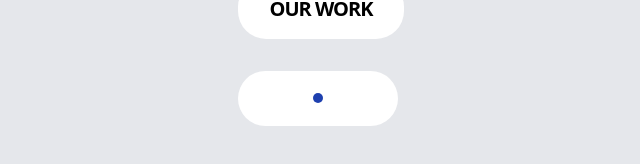
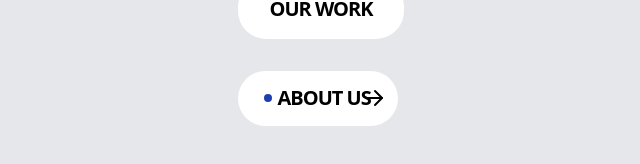
Before and after one commit to Divnoor-4602/animation-library, a Next.js app: page /creative-buttons in a window 1280 px wide. Shown: the part 348-512 px from the top of the page, without its empty margins (319-959 px from the left). Built offline with nearby package versions, Linux system fonts and the light colour scheme.

Commit message:
Enhance CreativeButtons component with arrow animation and improved button scaling effects

```diff
--- a/components/creative-buttons/CreativeButtons.tsx
+++ b/components/creative-buttons/CreativeButtons.tsx
@@ -2,6 +2,7 @@
 
 import React from "react";
 import { motion } from "motion/react";
+import { ArrowRight } from "lucide-react";
 
 const CreativeButtons = () => {
   return (
@@ -32,6 +33,11 @@ const PushButton = () => {
       y: 0,
       scale: 1,
     },
+  };
+
+  const arrowVariants = {
+    initial: {},
+    hovered: {},
   };
 
   return (
@@ -78,29 +84,46 @@ const PushButton = () => {
 const AboutButton = () => {
   const bgVariants = {
     initial: {
-      scale: 0.05,
+      scale: 0.02,
     },
     hovered: {
       scale: 1,
     },
   };
 
+  const textVariants = {
+    initial: { x: 0 },
+    hovered: { x: "-20%", color: "white" },
+  };
+
   return (
     <>
       <motion.div
-        className="rounded-[28px] bg-white relative overflow-hidden flex items-center gap-4 w-[160px] h-[55px] justify-center"
+        className="rounded-[28px] bg-white relative  flex items-center gap-4 w-[160px] h-[55px] justify-center overflow-hidden"
         initial="initial"
         whileHover={"hovered"}
       >
+        {/* backgorund animation */}
         <motion.div
-          className="bg-blue-800 rounded-full size-[200px] absolute"
+          className="bg-blue-800 rounded-full size-[400px] absolute -left-[170px] "
           variants={bgVariants}
           transition={{
             type: "spring",
             bounce: 0.1,
-            duration: 0.25,
+            duration: 0.5,
           }}
         />
+        {/* text translate animation */}
+        <motion.div
+          className="uppercase tracking-tighter font-bold text-xl absolute left-[40px]"
+          variants={textVariants}
+        >
+          ABOUT US
+        </motion.div>
+        {/* arrow animation */}
+        <motion.div className="absolute right-[11px]">
+          <ArrowRight className="text-black" />
+        </motion.div>
       </motion.div>
     </>
   );
```
